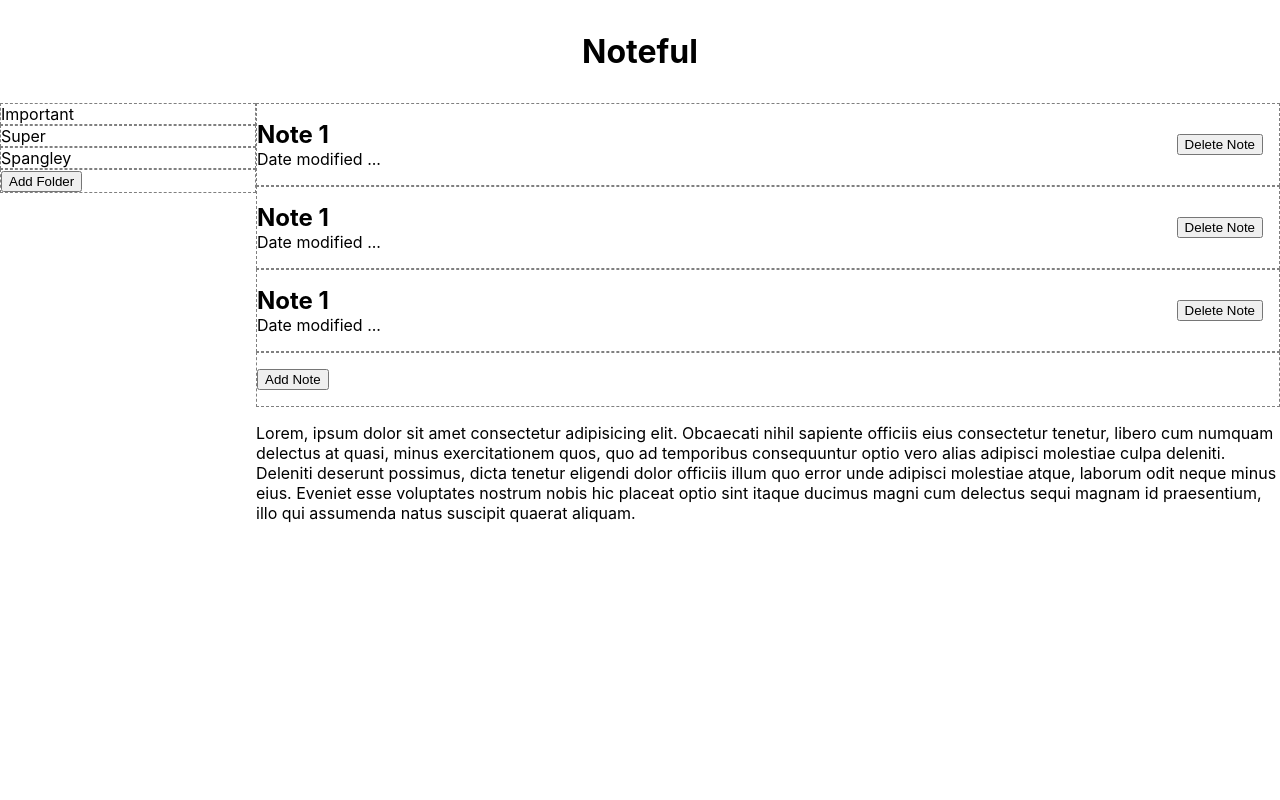
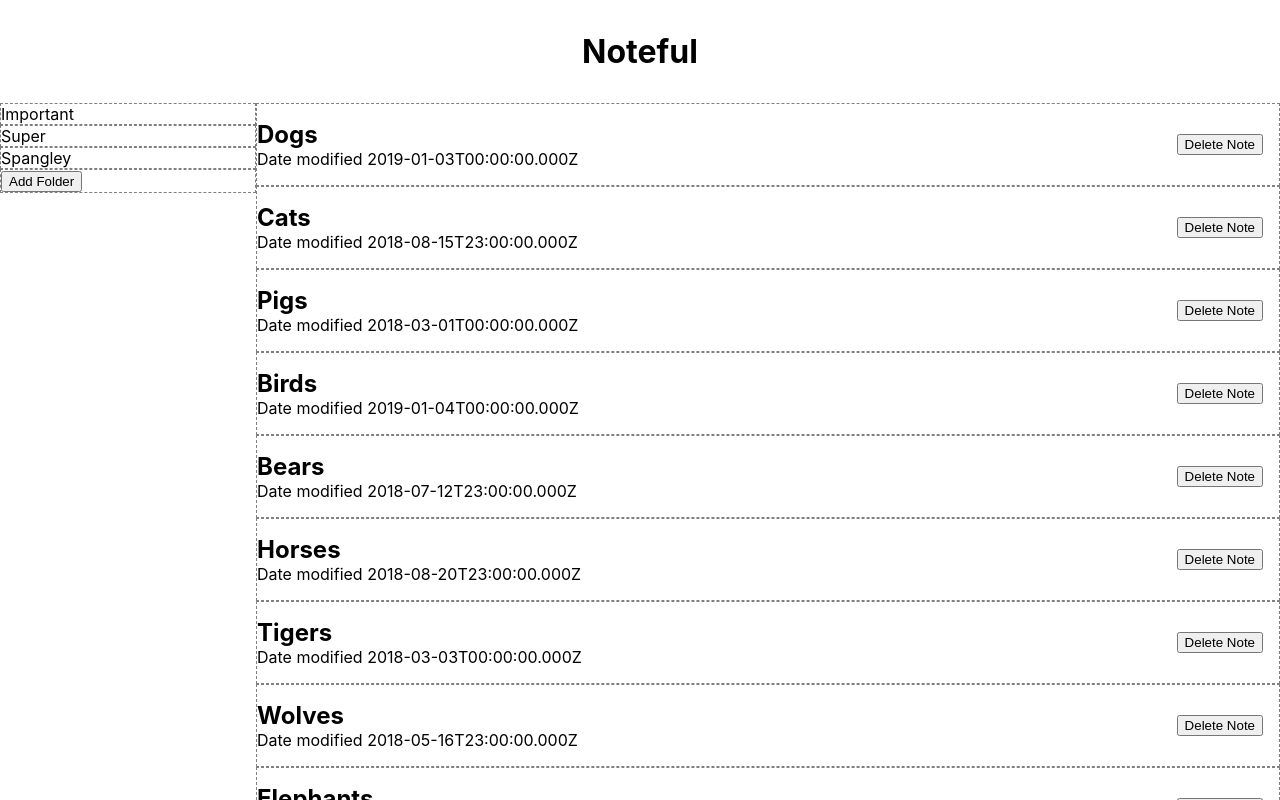
Before and after one commit to thinkful-ei-macaw/noteful-app-km, a React (Create React App) app: page / in a window 1280 px wide. Shown: the top 800 px of the page. Built offline with nearby package versions, Linux system fonts and the light colour scheme.

Commit message:
added notelist and note component

```diff
--- a/src/App.js
+++ b/src/App.js
@@ -11,7 +11,7 @@ class App extends React.Component {
     return (
       <main>
         <Sidebar folders={this.state.folders}/>
-        <Content />
+        <Content notes={this.state.notes}/>
       </main>
     );
   }
--- a/src/Components/Content.js
+++ b/src/Components/Content.js
@@ -1,35 +1,11 @@
 import React from 'react';
+import NoteList from './NoteList'
 
 class Content extends React.Component {
     render() {
         return (
             <section className='content'>
-            <ul>
-                <li>
-                    <div>
-                        <h2>Note 1</h2>
-                        <p>Date modified ...</p>
-                    </div>
-                    <button>Delete Note</button>
-                </li>
-                <li>
-                    <div>
-                        <h2>Note 1</h2>
-                        <p>Date modified ...</p>
-                    </div>
-                    <button>Delete Note</button>
-                </li>
-                <li>
-                    <div>
-                        <h2>Note 1</h2>
-                        <p>Date modified ...</p>
-                    </div>
-                    <button>Delete Note</button>
-                </li>
-                <li>
-                    <button>Add Note</button>
-                </li>
-            </ul>
+            <NoteList notes={this.props.notes} />
             <article><p>Lorem, ipsum dolor sit amet consectetur adipisicing elit. Obcaecati nihil sapiente
                 officiis eius consectetur tenetur, libero cum numquam delectus at quasi, minus exercitationem quos, quo ad temporibus
                 consequuntur optio vero alias adipisci molestiae culpa deleniti. Deleniti deserunt possimus, dicta tenetur eligendi
--- /dev/null
+++ b/src/Components/Note.js
@@ -0,0 +1,18 @@
+import React from 'react';
+
+class Note extends React.Component {
+    render() {
+        return (
+            <li>
+                <div>
+                    <h2>{this.props.name}</h2>
+                    <p>Date modified {this.props.modified}</p>
+                </div>
+                <button>Delete Note</button>
+            </li>
+
+        )
+    }
+}
+
+export default Note;
--- /dev/null
+++ b/src/Components/NoteList.js
@@ -0,0 +1,18 @@
+import React from 'react';
+import Note from './Note'
+
+class NoteList extends React.Component {
+
+    render() {
+        const notes = this.props.notes.map(note => (
+            <Note key={note.id} id={note.id} name={note.name} modified={note.modified} />)
+            )
+        return (
+            <ul>
+                {notes}
+            </ul>
+        )
+    }
+}
+
+export default NoteList;
```
